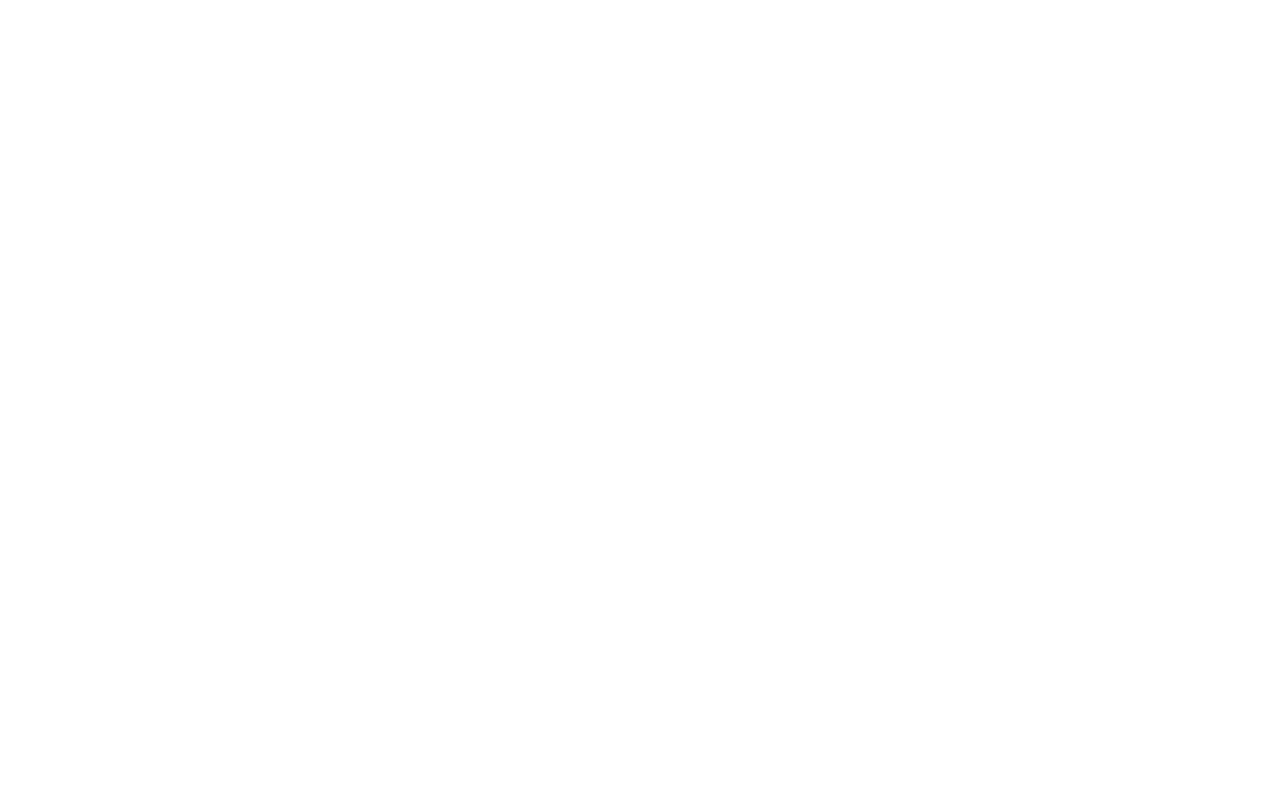
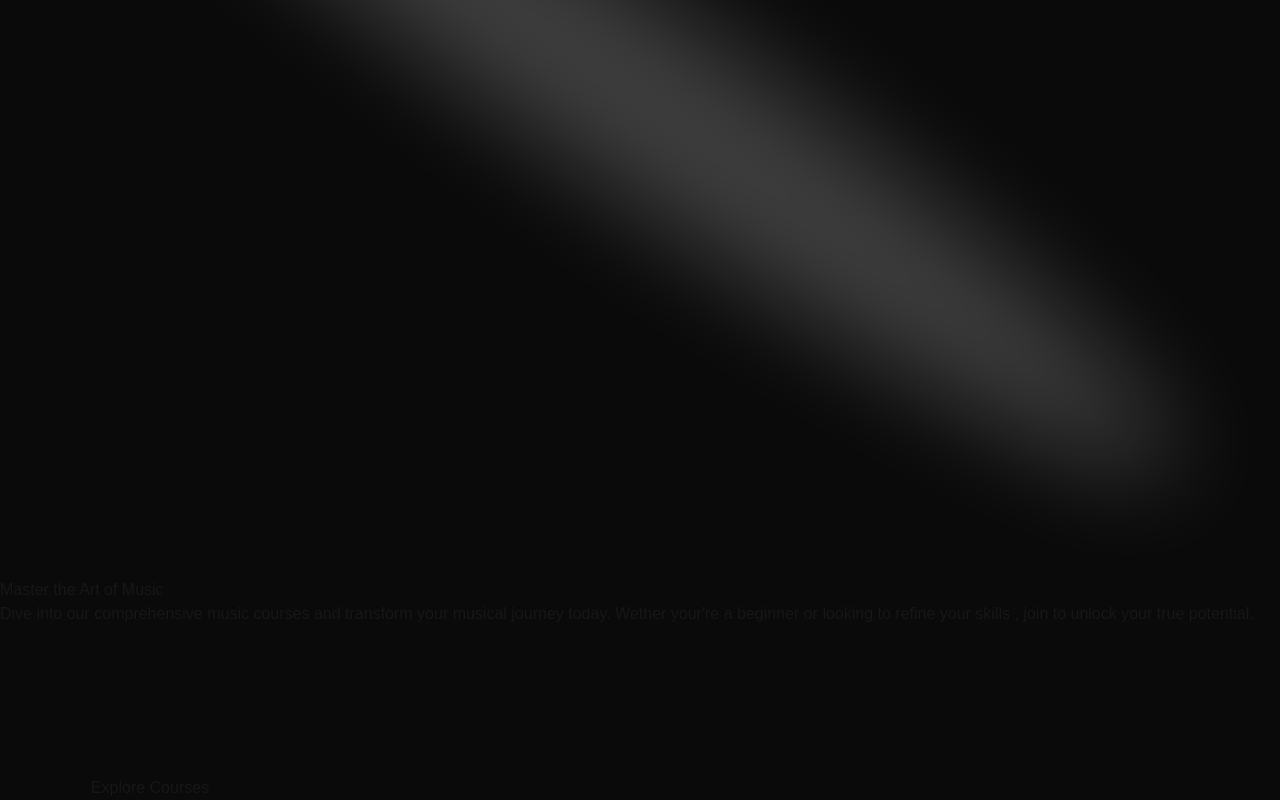
Before and after one commit to Tayyabsami1/sparking-music, a Next.js app: page / in a window 1280 px wide. Shown: the part 407-1207 px from the top of the page. Before the commit the page ends 800 px from the top, so only its background shows below. Built offline with nearby package versions, Linux system fonts and the light colour scheme.

Commit message:
Hero Section Complete

```diff
--- a/package.json
+++ b/package.json
@@ -10,11 +10,11 @@
   },
   "dependencies": {
     "clsx": "^2.1.1",
-    "framer-motion": "^11.9.0",
+    "framer-motion": "^11.11.8",
     "next": "14.2.12",
     "react": "^18",
     "react-dom": "^18",
-    "tailwind-merge": "^2.5.2"
+    "tailwind-merge": "^2.5.3"
   },
   "devDependencies": {
     "@types/node": "^20",
--- /dev/null
+++ b/src/Components/HeroSection.tsx
@@ -0,0 +1,36 @@
+import Link from "next/link"
+import { Spotlight } from "./ui/Spotlight"
+import { Button } from "@/components/ui/moving-border";
+
+const HeroSection = () => {
+    return (
+        <div className="h-auto md:h-[40rem] w-full rounded-md flex flex-col item-center justify-center
+        relative overflow-hidden mx-auto py-10 md:py-0">
+            <div className=" p-4 relative z-10 w-full text-center">
+                <Spotlight
+                    className="top-0 left-7 md:left-60 md:-top-20"
+                    fill="white"
+                />
+                <h1
+                    className="mt-20 md:mt-0 text-4xl md:text-7xl font-bold bg-clip-text text-transparent bg-gradient-to-b from-neutral-50 to-neutral-400"
+                >Master the Art of Music</h1>
+                <p
+                    className="mt-4 font-normal text-base md:text-lg text-neutral-300 max-w-lg mx-auto"
+                >Dive into our comprehensive music courses and transform your musical journey today. Wether your're a beginner or looking to refine your skills , join to unlock your true potential.</p>
+                <div className="mt-4">
+                    <Link href={"/courses"}>
+                        <Button
+                            borderRadius="1.75rem"
+                            className="bg-white dark:bg-black text-black dark:text-white border-neutral-200 dark:border-slate-800"
+                        >
+                            Explore  Courses
+
+                        </Button>
+                    </Link>
+                </div>
+            </div>
+        </div>
+    )
+}
+
+export default HeroSection
--- a/src/Components/Navbar.tsx
+++ b/src/Components/Navbar.tsx
@@ -7,7 +7,7 @@
 const Navbar = ({ className }: { className?: string }) => {
   const [active, setActive] = useState<string | null>(null);
   return (
-    <div className={cn("fixed top-10 inset-x-0 max-w-2xl mx-auto z-50", className)} >
+    <div className={cn("fixed top-10 inset-x-0 max-w-2xl mx-auto z-50 ", className)} >
       <Menu setActive={setActive}>
         <Link href={'/'}>
           <MenuItem setActive={setActive} active={active} item="Home">
--- /dev/null
+++ b/src/Components/ui/Spotlight.tsx
@@ -0,0 +1,56 @@
+import React from "react";
+import { cn } from "@/utils/cn";
+
+type SpotlightProps = {
+  className?: string;
+  fill?: string;
+};
+
+export const Spotlight = ({ className, fill }: SpotlightProps) => {
+  return (
+    <svg
+      className={cn(
+        "animate-spotlight pointer-events-none absolute z-[1]  h-[169%] w-[138%] lg:w-[84%] opacity-0",
+        className
+      )}
+      xmlns="http://www.w3.org/2000/svg"
+      viewBox="0 0 3787 2842"
+      fill="none"
+    >
+      <g filter="url(#filter)">
+        <ellipse
+          cx="1924.71"
+          cy="273.501"
+          rx="1924.71"
+          ry="273.501"
+          transform="matrix(-0.822377 -0.568943 -0.568943 0.822377 3631.88 2291.09)"
+          fill={fill || "white"}
+          fillOpacity="0.21"
+        ></ellipse>
+      </g>
+      <defs>
+        <filter
+          id="filter"
+          x="0.860352"
+          y="0.838989"
+          width="3785.16"
+          height="2840.26"
+          filterUnits="userSpaceOnUse"
+          colorInterpolationFilters="sRGB"
+        >
+          <feFlood floodOpacity="0" result="BackgroundImageFix"></feFlood>
+          <feBlend
+            mode="normal"
+            in="SourceGraphic"
+            in2="BackgroundImageFix"
+            result="shape"
+          ></feBlend>
+          <feGaussianBlur
+            stdDeviation="151"
+            result="effect1_foregroundBlur_1065_8"
+          ></feGaussianBlur>
+        </filter>
+      </defs>
+    </svg>
+  );
+};
--- /dev/null
+++ b/src/Components/ui/moving-border.tsx
@@ -0,0 +1,139 @@
+"use client";
+import React from "react";
+import {
+  motion,
+  useAnimationFrame,
+  useMotionTemplate,
+  useMotionValue,
+  useTransform,
+} from "framer-motion";
+import { useRef } from "react";
+import { cn } from "@/utils/cn";
+
+export function Button({
+  borderRadius = "1.75rem",
+  children,
+  as: Component = "button",
+  containerClassName,
+  borderClassName,
+  duration,
+  className,
+  ...otherProps
+}: {
+  borderRadius?: string;
+  children: React.ReactNode;
+  as?: any;
+  containerClassName?: string;
+  borderClassName?: string;
+  duration?: number;
+  className?: string;
+  [key: string]: any;
+}) {
+  return (
+    <Component
+      className={cn(
+        "bg-transparent relative text-xl  h-16 w-40 p-[1px] overflow-hidden ",
+        containerClassName
+      )}
+      style={{
+        borderRadius: borderRadius,
+      }}
+      {...otherProps}
+    >
+      <div
+        className="absolute inset-0"
+        style={{ borderRadius: `calc(${borderRadius} * 0.96)` }}
+      >
+        <MovingBorder duration={duration} rx="30%" ry="30%">
+          <div
+            className={cn(
+              "h-20 w-20 opacity-[0.8] bg-[radial-gradient(var(--sky-500)_40%,transparent_60%)]",
+              borderClassName
+            )}
+          />
+        </MovingBorder>
+      </div>
+
+      <div
+        className={cn(
+          "relative bg-slate-900/[0.8] border border-slate-800 backdrop-blur-xl text-white flex items-center justify-center w-full h-full text-sm antialiased",
+          className
+        )}
+        style={{
+          borderRadius: `calc(${borderRadius} * 0.96)`,
+        }}
+      >
+        {children}
+      </div>
+    </Component>
+  );
+}
+
+export const MovingBorder = ({
+  children,
+  duration = 2000,
+  rx,
+  ry,
+  ...otherProps
+}: {
+  children: React.ReactNode;
+  duration?: number;
+  rx?: string;
+  ry?: string;
+  [key: string]: any;
+}) => {
+  const pathRef = useRef<any>();
+  const progress = useMotionValue<number>(0);
+
+  useAnimationFrame((time) => {
+    const length = pathRef.current?.getTotalLength();
+    if (length) {
+      const pxPerMillisecond = length / duration;
+      progress.set((time * pxPerMillisecond) % length);
+    }
+  });
+
+  const x = useTransform(
+    progress,
+    (val) => pathRef.current?.getPointAtLength(val).x
+  );
+  const y = useTransform(
+    progress,
+    (val) => pathRef.current?.getPointAtLength(val).y
+  );
+
+  const transform = useMotionTemplate`translateX(${x}px) translateY(${y}px) translateX(-50%) translateY(-50%)`;
+
+  return (
+    <>
+      <svg
+        xmlns="http://www.w3.org/2000/svg"
+        preserveAspectRatio="none"
+        className="absolute h-full w-full"
+        width="100%"
+        height="100%"
+        {...otherProps}
+      >
+        <rect
+          fill="none"
+          width="100%"
+          height="100%"
+          rx={rx}
+          ry={ry}
+          ref={pathRef}
+        />
+      </svg>
+      <motion.div
+        style={{
+          position: "absolute",
+          top: 0,
+          left: 0,
+          display: "inline-block",
+          transform,
+        }}
+      >
+        {children}
+      </motion.div>
+    </>
+  );
+};
--- a/src/app/layout.tsx
+++ b/src/app/layout.tsx
@@ -29,7 +29,9 @@
       <body
         className={`${geistSans.variable} ${geistMono.variable} antialiased`}
       >
+        <div className="relative w-full flex items-center justify-center">
         <Navbar/>
+        </div>
         {children}
       </body>
     </html>
--- a/src/app/page.tsx
+++ b/src/app/page.tsx
@@ -1,7 +1,11 @@
+import HeroSection from "@/components/HeroSection";
+
 export default function Home() {
   return (
     <div >
-      <h1 className="text-2xl text-center ">Chai aur NextJS</h1>
+      <main className="min-h-screen bg-black/[0.96] antialiased bg-grid-white/[0.02]">
+      <HeroSection/>
+      </main>
     </div>
   );
 }
--- a/tailwind.config.ts
+++ b/tailwind.config.ts
@@ -1,4 +1,8 @@
 import type { Config } from "tailwindcss";
+import  defaultTheme from "tailwindcss/defaultTheme";
+import colors from "tailwindcss/colors";
+
+import flattenColorPalette from "tailwindcss/lib/util/flattenColorPalette";
 
 const config: Config = {
   content: [
@@ -9,12 +13,41 @@
   darkMode:'class',
   theme: {
     extend: {
+      animation: {
+        spotlight: "spotlight 2s ease .75s 1 forwards",
+      },
+      keyframes: {
+        spotlight: {
+          "0%": {
+            opacity: '0',
+            transform: "translate(-72%, -62%) scale(0.5)",
+          },
+          "100%": {
+            opacity: '1',
+            transform: "translate(-50%,-40%) scale(1)",
+          },
+        },
+      },
       colors: {
         background: "var(--background)",
         foreground: "var(--foreground)",
       },
     },
   },
-  plugins: [],
+  plugins: [
+    addVariablesForColors,
+  ],
 };
+
+// This plugin adds each Tailwind color as a global CSS variable, e.g. var(--gray-200).
+function addVariablesForColors({ addBase, theme }: any) {
+  const allColors = flattenColorPalette(theme("colors"));
+  const newVars = Object.fromEntries(
+    Object.entries(allColors).map(([key, val]) => [`--${key}`, val])
+  );
+
+  addBase({
+    ":root": newVars,
+  });
+}
 export default config;
```
Also changed, not shown: 1 other file (tests, documents, lock files or other folders).
